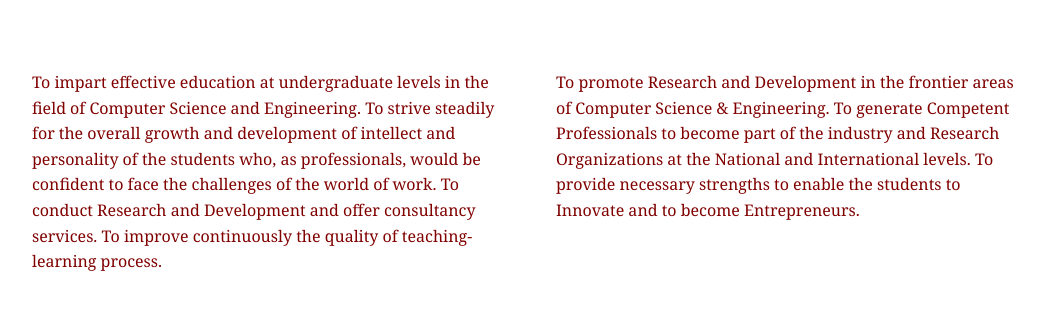
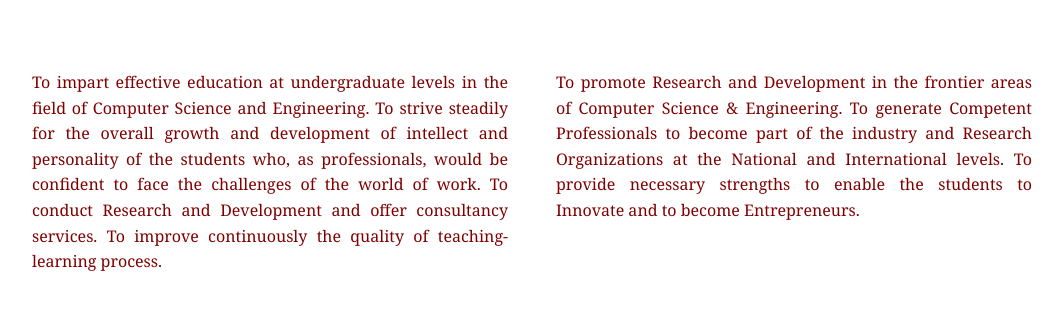
Before and after one commit to SHRIYANSHGAUR/CSE_NITRR_OFFICIAL_WEBSITE, a React (Create React App) app: page / in a window 1280 px wide. Shown: the part 1849-2174 px from the top of the page, without its empty margins (108-1171 px from the left). Built offline with nearby package versions, Linux system fonts and the light colour scheme.

Commit message:
Update mission and owl

```diff
--- a/src/Components/Mission.jsx
+++ b/src/Components/Mission.jsx
@@ -1,7 +1,6 @@
 import React from 'react';
-import { Row, Col} from 'react-bootstrap';
+import { Row, Col } from 'react-bootstrap';
 import './cstyle.css';
-
 
 function Mission() {
   return (
@@ -11,7 +10,7 @@ function Mission() {
           <h2>Word from H.O.D.</h2>
           <span></span>
         </div>
-        <Row >
+        <Row>
           <Col sm={12} md={2}>
             <img
               class="hod"
@@ -20,7 +19,7 @@ function Mission() {
             />
           </Col>
           <Col sm={12} md={10}>
-            <p>
+            <p className="p2">
               Dr. Dilip Singh Sisodia is Working as Associate Professor at the
               Department of Computer Science and Engineering, National Institute
               of Technology Raipur, Raipur, India.Dr. Sisodia have expertise in
@@ -50,14 +49,15 @@ function Mission() {
             </div>
             <div class="row">
               <div class="col-md-13">
-            <p className='content2'>
-            To impart effective education at undergraduate levels in the field
-              of Computer Science and Engineering. To strive steadily for the
-              overall growth and development of intellect and personality of the
-              students who, as professionals, would be confident to face the
-              challenges of the world of work. To conduct Research and
-              Development and offer consultancy services. To improve
-              continuously the quality of teaching-learning process.
+                <p className="content2 p2">
+                  To impart effective education at undergraduate levels in the
+                  field of Computer Science and Engineering. To strive steadily
+                  for the overall growth and development of intellect and
+                  personality of the students who, as professionals, would be
+                  confident to face the challenges of the world of work. To
+                  conduct Research and Development and offer consultancy
+                  services. To improve continuously the quality of
+                  teaching-learning process.
                 </p>
               </div>
             </div>
@@ -71,13 +71,13 @@ function Mission() {
             </div>
             <div class="row">
               <div class="col-md-13">
-            <p>
+                <p className="p2">
                   To promote Research and Development in the frontier areas of
                   Computer Science & Engineering. To generate Competent
                   Professionals to become part of the industry and Research
-              Organizations at the National and International levels. To provide
-              necessary strengths to enable the students to Innovate and to
-              become Entrepreneurs.
+                  Organizations at the National and International levels. To
+                  provide necessary strengths to enable the students to Innovate
+                  and to become Entrepreneurs.
                 </p>
               </div>
             </div>
--- a/src/Components/Owl.jsx
+++ b/src/Components/Owl.jsx
@@ -5,14 +5,43 @@ import Slider from 'react-slick';
 import 'slick-carousel/slick/slick.css';
 
 import './style.css';
-
 class Owl extends React.Component {
   render() {
     const settings = {
+      infinite: true,
+      speed: 500,
+      initialSlide: 0,
       slidesToShow: 4,
       slidesToScroll: 1,
       autoplay: true,
       autoplaySpeed: 2000,
+      responsive: [
+        {
+          breakpoint: 1024,
+          settings: {
+            slidesToShow: 3,
+            slidesToScroll: 1,
+            infinite: true,
+          },
+        },
+        {
+          breakpoint: 600,
+          settings: {
+            slidesToShow: 2,
+            slidesToScroll: 1,
+            initialSlide: 2,
+            infinite: true,
+          },
+        },
+        {
+          breakpoint: 480,
+          settings: {
+            slidesToShow: 2,
+            slidesToScroll: 1,
+            infinite: true,
+          },
+        },
+      ],
     };
     return (
       <div class="container owll">
@@ -25,8 +54,9 @@ class Owl extends React.Component {
             <Slider {...settings}>
               <div>
                 <img
+                  className="companies1"
                   src="https://mdbootstrap.com/img/new/standard/nature/184.jpg"
-                  class="owl"
+                  class="owl companies1"
                 />
               </div>
               <div>
--- a/src/Components/cstyle.css
+++ b/src/Components/cstyle.css
@@ -24,6 +24,13 @@
   color: maroon;
   padding-top: 5%;
   padding-bottom: 5%;
+}
+
+.p2 {
+  text-align: justify;
+  overflow: hidden;
+  word-wrap: break-word !important;
+  overflow-wrap: break-word !important;
 }
 
 .kXteup:hover:enabled,
--- a/src/Components/style.css
+++ b/src/Components/style.css
@@ -12,8 +12,8 @@ body {
 }
 
 .owl {
-  height: 40%;
-  width: 60%;
+  height: 100%;
+  width: 100%;
 }
 .owll {
   padding: 2rem 4rem 2rem 4rem;
@@ -95,18 +95,22 @@ code {
   }
 }
 
-.trends{
+.trends {
   color: black;
   padding-top: 2%;
 }
 
-.Research1 img{
+.Research1 img {
   height: 100%;
   width: auto;
   object-fit: cover;
-
 }
 
-.font1{
+.font1 {
   font-family: 'Segoe UI', Tahoma, Geneva, Verdana, sans-serif;
 }
+
+.companies {
+  display: flex;
+  align-items: center;
+}
```
Lines whose indentation alone changed are shown as unchanged.
